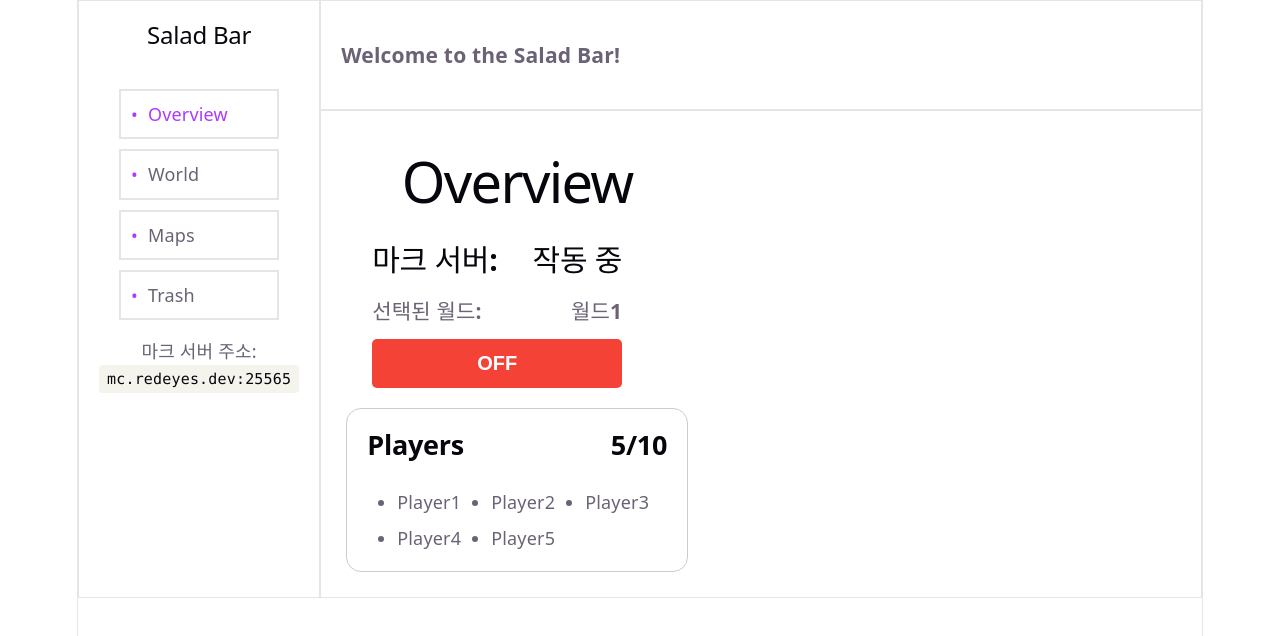
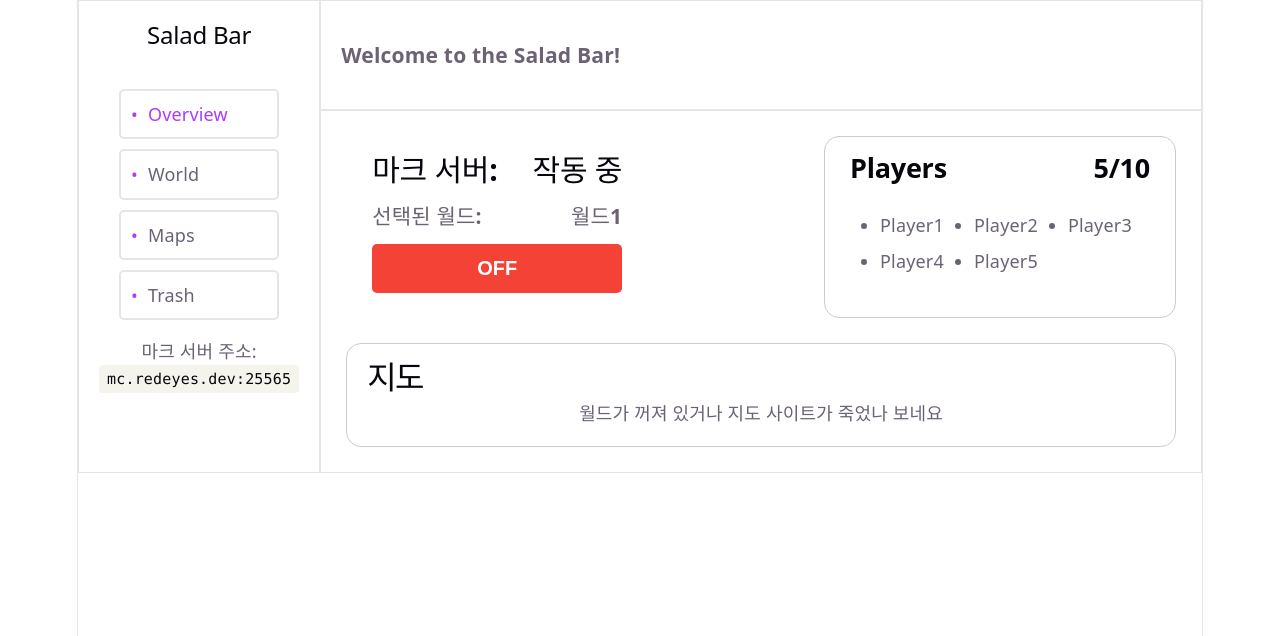
Before and after one commit to answjddns08/Minecraft_Discord_Bot, a React app in the folder web/: page / in a window 1280 px wide. Shown: the top 636 px of the page. Built offline with nearby package versions, Linux system fonts and the light colour scheme; the HTML template or start-up script is replaced by a standard one.

Commit message:
지도 사이트 추가

```diff
--- a/web/src/App.css
+++ b/web/src/App.css
@@ -64,6 +64,8 @@
 
 	border: 2px solid var(--border);
 
+	border-radius: 5px;
+
 	transition: all 0.3s ease;
 }
 
@@ -94,7 +96,7 @@ header h3 {
 	margin-right: auto;
 }
 
-.main {
+main {
 	grid-area: main;
 
 	padding: 25px;
--- a/web/src/App.jsx
+++ b/web/src/App.jsx
@@ -77,7 +77,7 @@ function App() {
 						/>
 					</svg>
 				</header>
-				<main className="main">
+				<main>
 					<Routes>
 						<Route path="/" element={<Overview />} />
 						<Route path="/world" element={<World />} />
--- /dev/null
+++ b/web/src/components/JiDo.css
@@ -0,0 +1,21 @@
+.JiDo {
+    border: 1px solid #ccc;
+    border-radius: 15px;
+
+    padding: 20px;
+
+    width: 100%;
+
+    display: flex;
+    flex-direction: column;
+}
+
+.JiDo h1 {
+    font-size: 32px;
+    margin-top: 0;
+    margin-bottom: 10px;
+
+    font-weight: bold;
+
+    text-align: left;
+}
--- /dev/null
+++ b/web/src/components/Jido.jsx
@@ -0,0 +1,19 @@
+import "./JiDo.css";
+
+function JiDo() {
+	const isSiteAvailable = false; // 나중에 실제 사이트가 준비되면 true로 변경
+	// 추가로 나중에 iframe 달아야 함
+
+	return (
+		<div className="JiDo">
+			<h1>지도</h1>
+			{isSiteAvailable ? (
+				<p>지도 사이트</p>
+			) : (
+				<p>월드가 꺼져 있거나 지도 사이트가 죽었나 보네요</p>
+			)}
+		</div>
+	);
+}
+
+export default JiDo;
--- a/web/src/components/Players.jsx
+++ b/web/src/components/Players.jsx
@@ -7,7 +7,7 @@ function Players() {
 				<h2>Players</h2>
 				<h2>5/10</h2>
 			</div>
-			<ul className="players-list">
+			<ul>
 				<li>Player1</li>
 				<li>Player2</li>
 				<li>Player3</li>
--- a/web/src/components/players.css
+++ b/web/src/components/players.css
@@ -3,10 +3,12 @@
 
     border-radius: 15px;
 
-    padding: 20px;
+    padding: 15px 25px;
 
     max-width: 300px;
-    height: fit-content;
+    height: 150px;
+
+    margin-left: auto;
 
     display: flex;
 
--- a/web/src/components/serverStat.css
+++ b/web/src/components/serverStat.css
@@ -17,7 +17,7 @@
 
     margin-right: 20px;
 
-    margin-bottom: 20px;
+    margin-bottom: 15px;
 
     font-size: 30px;
     font-weight: bold;
--- a/web/src/pages/Overview.jsx
+++ b/web/src/pages/Overview.jsx
@@ -1,13 +1,14 @@
 import ServerStat from "../components/ServerStat";
 import Players from "../components/Players";
+import JiDo from "../components/Jido";
 
 function Overview() {
 	return (
-		<div>
-			<h1>Overview</h1>
+		<>
 			<ServerStat />
 			<Players />
-		</div>
+			<JiDo />
+		</>
 	);
 }
 
--- a/web/src/pages/Trash.jsx
+++ b/web/src/pages/Trash.jsx
@@ -1,9 +1,9 @@
 function Trash() {
 	return (
-		<div>
+		<>
 			<h1>Trash</h1>
 			<p>휴지통 페이지입니다.</p>
-		</div>
+		</>
 	);
 }
 
--- a/web/src/pages/World.jsx
+++ b/web/src/pages/World.jsx
@@ -1,9 +1,9 @@
 function World() {
 	return (
-		<div>
+		<>
 			<h1>World Management</h1>
 			<p>월드 관리 페이지입니다.</p>
-		</div>
+		</>
 	);
 }
 
```
